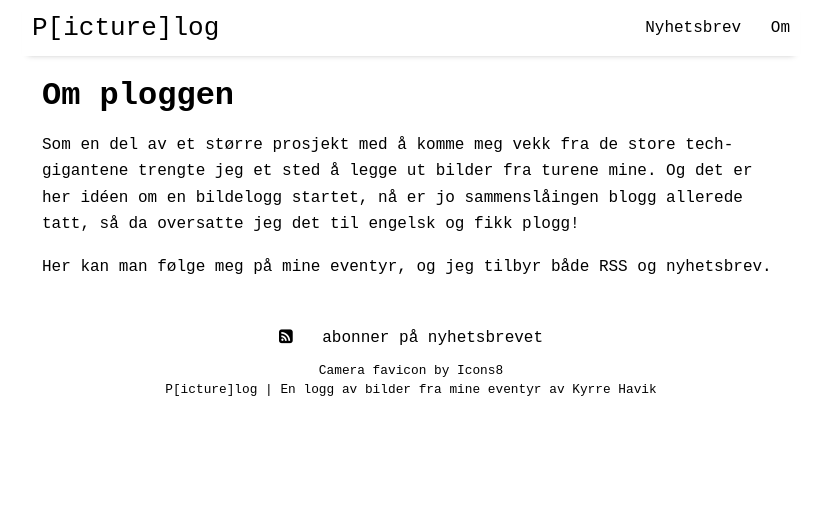
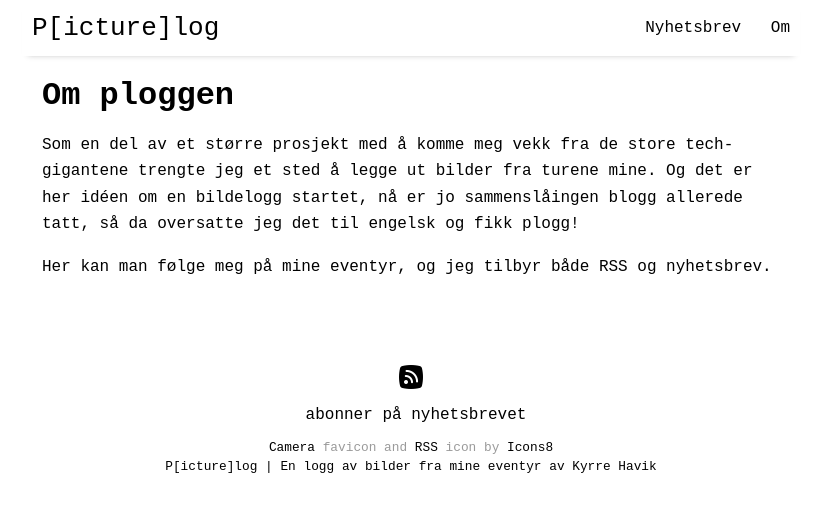
Before and after one commit to Kyrremann/plog, a Jekyll site: the page built from pages/about.md, in a window 1280 px wide. Shown: the top 512 px of the page, without its empty margins (229-1050 px from the left). Built offline with Jekyll 4.4.1, drawn with Linux system fonts in a browser that asks for light colours.

Commit message:
🔥 fjernet font-awesome, bruker ikoner i stedet

```diff
--- a/_includes/footer.html
+++ b/_includes/footer.html
@@ -1,8 +1,10 @@
 <footer class="footer">
-  <a href="{{ site.github.url }}/feed.xml" class="menu-link" target="_blank"><i class="fa fa-rss-square" aria-hidden="true"></i></a>
+  <a href="{{ site.github.url }}/feed.xml" class="menu-link" target="_blank">
+		<img src="{{ site.github.url }}/assets/icons8-rss-64.png" class="rss" />
+	</a>
   <a href="{{ site.github.url }}/nyhetsbrev" class="menu-link">abonner på nyhetsbrevet</a>
   <div class="footer-description" style="line-height: 1.5em;">
-    <a target="_blank" href="https://icons8.com/icon/11741/camera">Camera favicon by Icons8</a>
+    <a target="_blank" href="https://icons8.com/icon/11741/camera">Camera</a> favicon and <a target="_blank" href="https://icons8.com/icon/nHnYCb91vBB1/rss">RSS</a> icon by <a target="_blank" href="https://icons8.com">Icons8</a>
     <br>
     <a href="{{ site.github.url }}/">{{ site.title }} | {{ site.description }} av {{ site.author }}</a>
   </div>
--- a/_includes/head.html
+++ b/_includes/head.html
@@ -15,7 +15,6 @@
   <!-- RSS-v2.0
   <link href="{{ site.github.url }}/rss-feed.xml" type="application/rss+xml" rel="alternate" title="{{ site.title }} | {{ site.description }}"/>
   //-->
-  <link rel="stylesheet" href="https://cdnjs.cloudflare.com/ajax/libs/font-awesome/4.7.0/css/font-awesome.min.css">
   <!-- Use Jekyll SEO plugin -->
   {% seo %}
 </head>
--- a/_includes/header.html
+++ b/_includes/header.html
@@ -7,11 +7,15 @@
       <a href="{{ site.github.url }}/om" class="menu-link">Om</a>
   </nav>
   <div class="dropdown">
-    <button class="dropbtn" onclick="menuToggle()"><i class="fa fa-bars" aria-hidden="true"></i></button>
+    <button class="dropbtn" onclick="menuToggle()">
+			<img src="{{ site.github.url }}/assets/icons8-menu.svg" />
+		</button>
     <div class="dropdown-content">
       <a href="{{ site.github.url }}/nyhetsbrev" class="menu-link">Nyhetsbrev</a>
       <a href="{{ site.github.url }}/om" class="menu-link">Om</a>
-      <a href="feed.xml" class="menu-link" target="_blank"><i class="fa fa-rss-square" aria-hidden="true"></i></a>
+      <a href="feed.xml" class="menu-link" target="_blank">
+				<img src="{{ site.github.url }}/assets/icons8-rss-64.png" class="menu-img" />
+			</a>
     </div>
   </div>
   <script>
--- a/_layouts/upload.html
+++ b/_layouts/upload.html
@@ -6,8 +6,6 @@
   <meta charset="utf-8">
   <link rel="shortcut icon" type="image/x-icon" href="{{ site.github.url }}/assets/favicon.png" />
   <link rel="stylesheet" href="{{ site.github.url }}/assets/css/main.css">
-  <link rel="stylesheet" href="https://cdnjs.cloudflare.com/ajax/libs/font-awesome/4.7.0/css/font-awesome.min.css">
-
   <link href="https://unpkg.com/filepond@^4/dist/filepond.css" rel="stylesheet" />
   <link
     href="https://unpkg.com/filepond-plugin-image-preview/dist/filepond-plugin-image-preview.css"
--- a/_sass/_footer.scss
+++ b/_sass/_footer.scss
@@ -8,7 +8,6 @@
 }
 .footer a {
   color: $brand-color;
-  padding: 0px 10px 0px;
   text-decoration: none;
 }
 @media (max-width: $container-width) {
@@ -27,3 +26,7 @@
   color: #9a9a9a;
   font-size:0.8rem;
 }
+.rss {
+		width: 32px;
+		margin: auto;
+}
--- a/_sass/_header.scss
+++ b/_sass/_header.scss
@@ -38,6 +38,10 @@
 }
 .menu-link a:hover {
   background-color: #b1f1f1
+}
+.menu-img {
+		width: 32px;
+		margin-left: auto;
 }
 
 /*
```
Also changed, not shown: assets/icons8-menu.svg (added), assets/icons8-rss-64.png (added).
